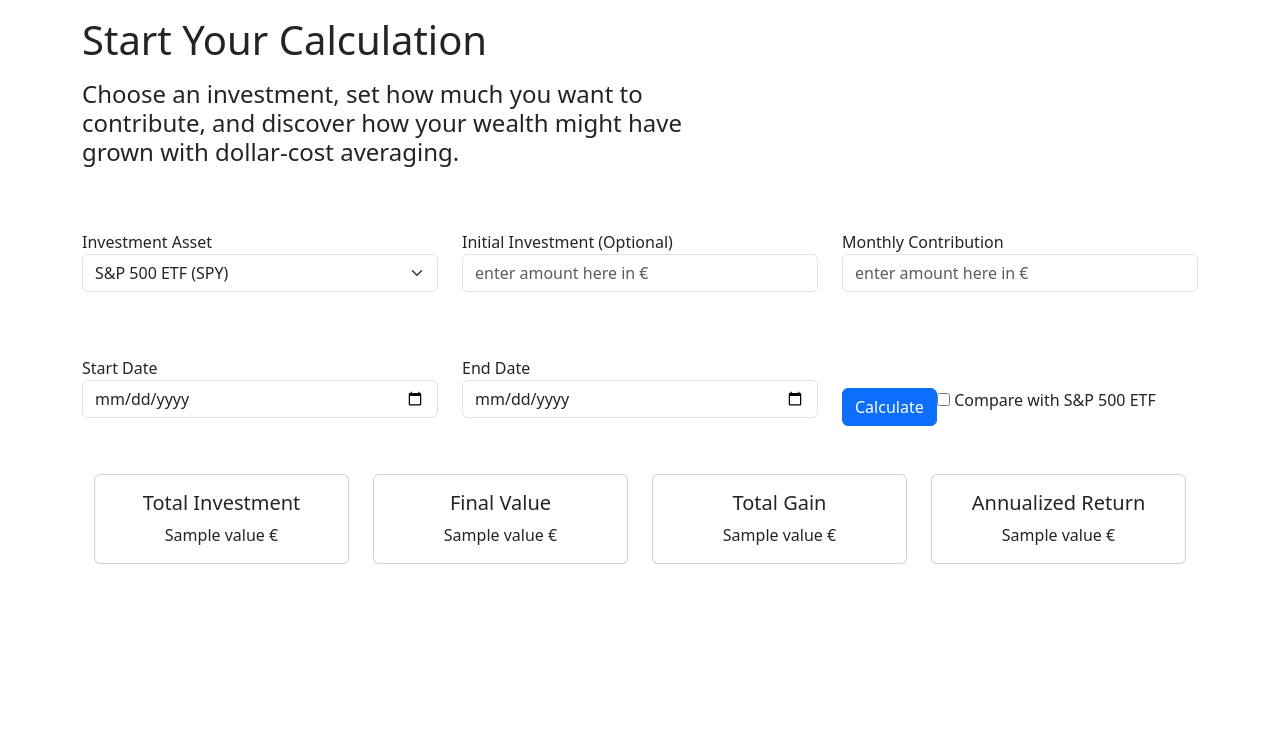
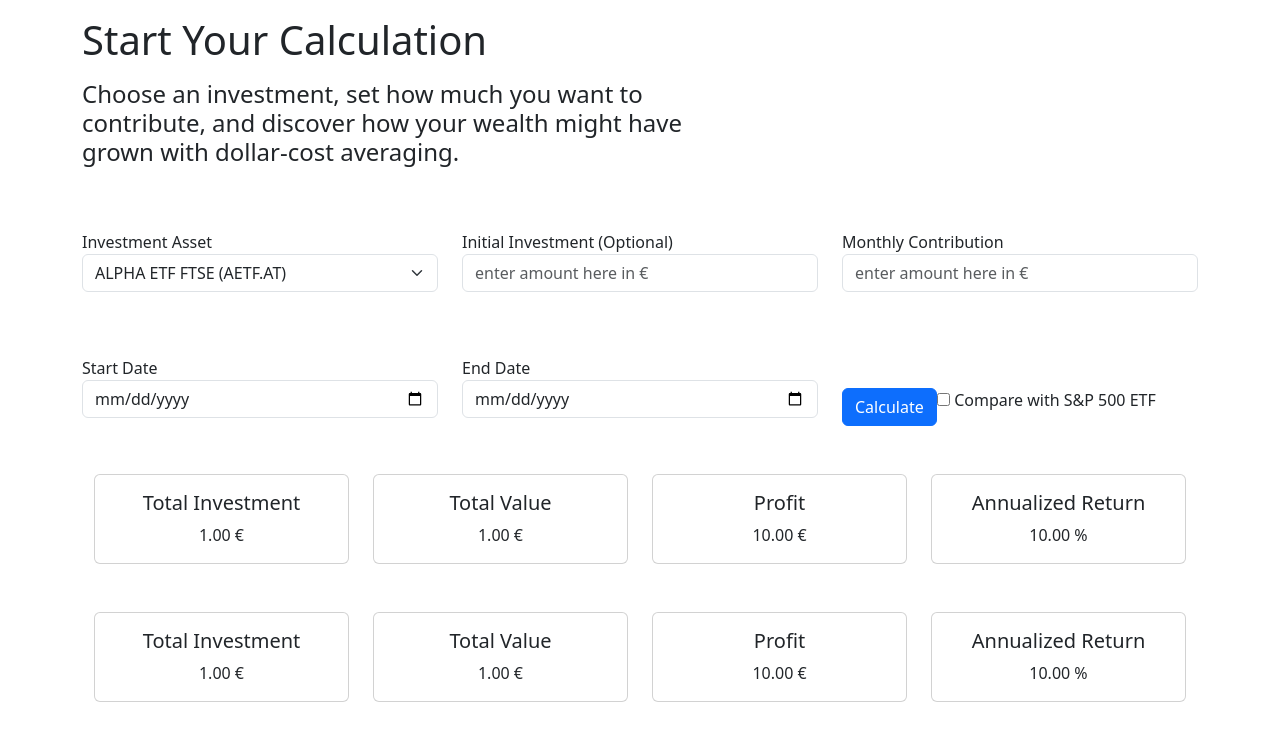
Before and after one commit to TelisK/Historical-DCA-Calc--Greek-Stocks, a Django app: template stocks/app/templates/app/index.html in a window 1280 px wide. Shown: the top 741 px of the page. Run offline with Django 5.2, Linux system fonts and the light colour scheme; the template is opened without the code that fills it: most values are stand-ins (such as "Sample title", 1, 10 or a date in 2020).

Commit message:
more corrections of stock analyse, added compare with snp500

```diff
--- a/stocks/app/templates/app/index.html
+++ b/stocks/app/templates/app/index.html
@@ -42,9 +42,13 @@
             <div class="col-md-4 pt-5">
                 <label for="asset">Investment Asset</label>
                 <select class="form-select" name="asset" id="asset">
+                    <option value="AETF.AT">ALPHA ETF FTSE (AETF.AT)</option>
+                    <option value="9O1.F">Athens International Airport S.A. (9O1.F)</option>
+                    <option value="GF8.F">Organization of Football Prognostics S.A. (GF8.F)</option>
                     <option value="SPY">S&amp;P 500 ETF (SPY)</option>
-                    <option value="AETF.AT">ALPHA ETF FTSE (AETF.AT)</option>
-                    <option value="AAPL">Apple Inc. (AAPL)</option>
+                    <option value="SPY">S&amp;P 500 ETF (SPY)</option>
+                    <option value="SPY">S&amp;P 500 ETF (SPY)</option>
+                    <option value="SPY">S&amp;P 500 ETF (SPY)</option>
                 </select>
             </div>
 
@@ -75,7 +79,7 @@
 
             <div class="col-md-3 pt-5">
                 <label class="pt-5">
-                    <input type="checkbox" name="compare"> Compare with S&amp;P 500 ETF
+                    <input type="checkbox" name="compare" id="compare"> Compare with S&amp;P 500 ETF
                 </label>
             </div>
 
@@ -87,23 +91,23 @@
                 <div class="card text-center">
                     <div class="card-body">
                         <h5 class="card-title">Total Investment</h5>
-                        <p class="card-text">{{ value }} €</p>
+                        <p class="card-text">{{ result.total_investment|floatformat:2 }} €</p>
                     </div>
                 </div>
             </div>
             <div class="col-md-3">
                 <div class="card text-center">
                     <div class="card-body">
-                        <h5 class="card-title">Final Value</h5>
-                        <p class="card-text">{{ value }} €</p>
+                        <h5 class="card-title">Total Value</h5>
+                        <p class="card-text">{{ result.total_amount|floatformat:2 }} €</p>
                     </div>
                 </div>
             </div>
             <div class="col-md-3">
                 <div class="card text-center">
                     <div class="card-body">
-                        <h5 class="card-title">Total Gain</h5>
-                        <p class="card-text">{{ value }} €</p>
+                        <h5 class="card-title">Profit</h5>
+                        <p class="card-text">{{ result.profit|floatformat:2 }} €</p>
                     </div>
                 </div>
             </div>
@@ -111,7 +115,7 @@
                 <div class="card text-center">
                     <div class="card-body">
                         <h5 class="card-title">Annualized Return</h5>
-                        <p class="card-text">{{ value }} €</p>
+                        <p class="card-text">{{ result.annualized_return|floatformat:2 }} %</p>
                     </div>
                 </div>
             </div>
@@ -119,6 +123,48 @@
         </div>
 
     </div>
+
+    {% if snp500 %}
+        <div class="container mt-5">
+        <div class="row">
+            <div class="col-md-3">
+                <div class="card text-center">
+                    <div class="card-body">
+                        <h5 class="card-title">Total Investment</h5>
+                        <p class="card-text">{{ snp500.total_investment|floatformat:2 }} €</p>
+                    </div>
+                </div>
+            </div>
+            <div class="col-md-3">
+                <div class="card text-center">
+                    <div class="card-body">
+                        <h5 class="card-title">Total Value</h5>
+                        <p class="card-text">{{ snp500.total_amount|floatformat:2 }} €</p>
+                    </div>
+                </div>
+            </div>
+            <div class="col-md-3">
+                <div class="card text-center">
+                    <div class="card-body">
+                        <h5 class="card-title">Profit</h5>
+                        <p class="card-text">{{ snp500.profit|floatformat:2 }} €</p>
+                    </div>
+                </div>
+            </div>
+            <div class="col-md-3">
+                <div class="card text-center">
+                    <div class="card-body">
+                        <h5 class="card-title">Annualized Return</h5>
+                        <p class="card-text">{{ snp500.annualized_return|floatformat:2 }} %</p>
+                    </div>
+                </div>
+            </div>
+
+        </div>
+
+    </div>
+
+    {% endif %}
 </div>
 
 
```
Also changed, not shown: stocks/app/services/stock.py (+8 -4 lines), stocks/app/views.py (+17 -1 lines).
